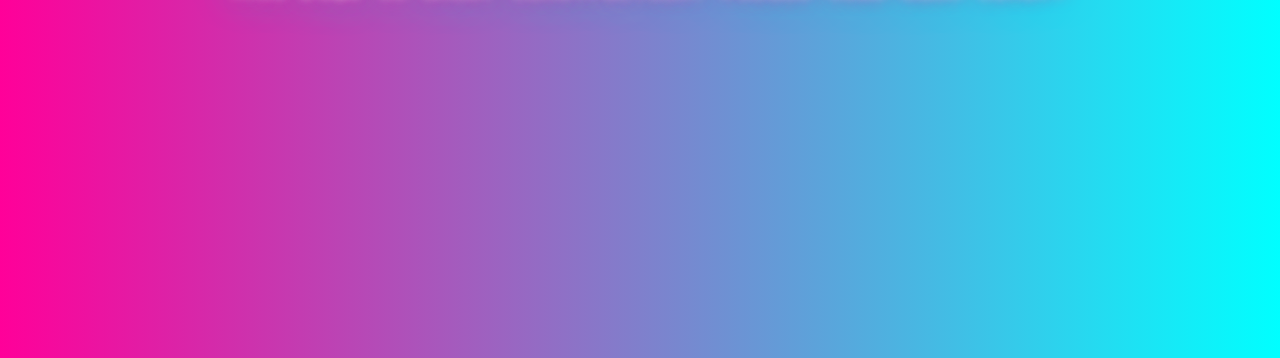
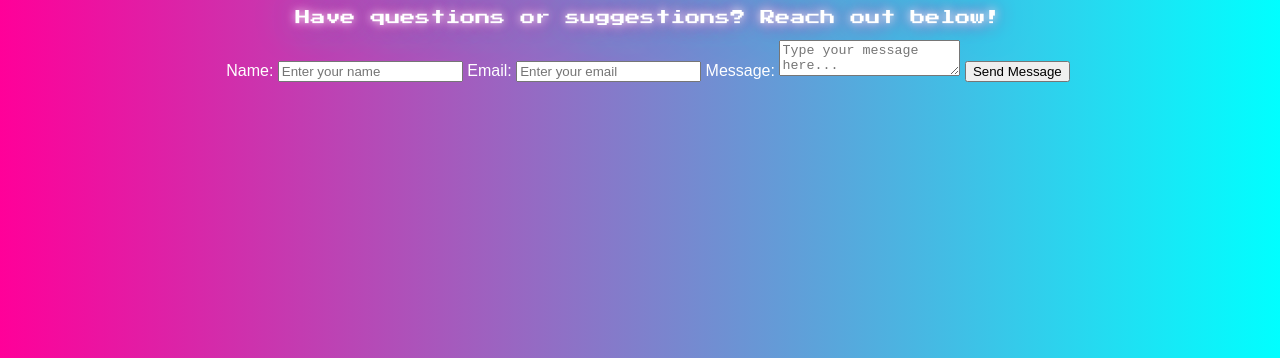
Before and after one commit to DAVIDhaxx666/jubilant-carnival, a plain HTML site: page index.html in a window 1280 px wide. Shown: the part 458-816 px from the top of the page. Drawn offline with Linux system fonts and the light colour scheme.

Commit message:
Update index.html

```diff
--- a/index.html
+++ b/index.html
@@ -10,5 +10,22 @@
 <body>
     <h1>JumpStart Arcade</h1>
     <p>This page is under construction. Please Come Back Later!</p>
+
+    <div class="contact-container">
+        <h2>Contact Us</h2>
+        <p>Have questions or suggestions? Reach out below!</p>
+        <form action="#" method="post">
+            <label for="name">Name:</label>
+            <input type="text" id="name" name="name" placeholder="Enter your name" required>
+
+            <label for="email">Email:</label>
+            <input type="email" id="email" name="email" placeholder="Enter your email" required>
+
+            <label for="message">Message:</label>
+            <textarea id="message" name="message" placeholder="Type your message here..." required></textarea>
+
+            <button type="submit">Send Message</button>
+        </form>
+    </div>
 </body>
 </html>
```
